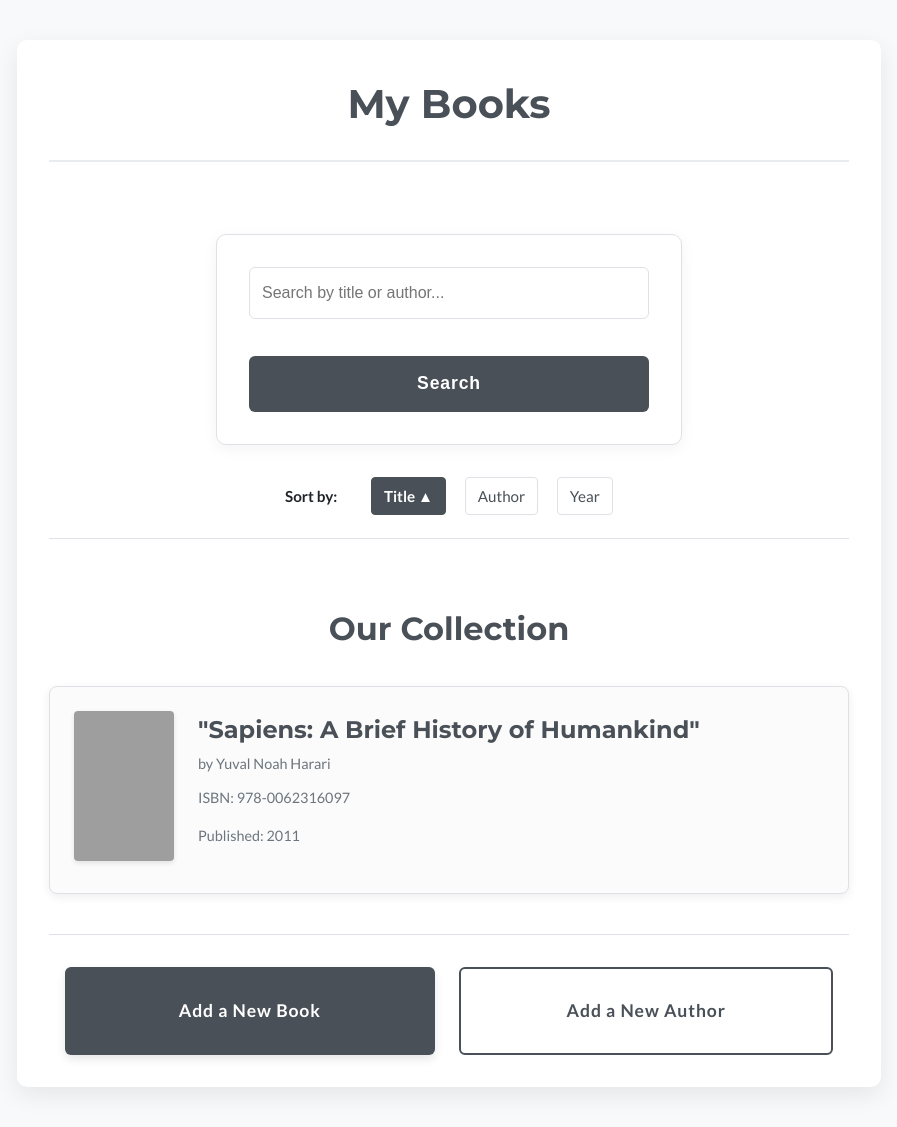
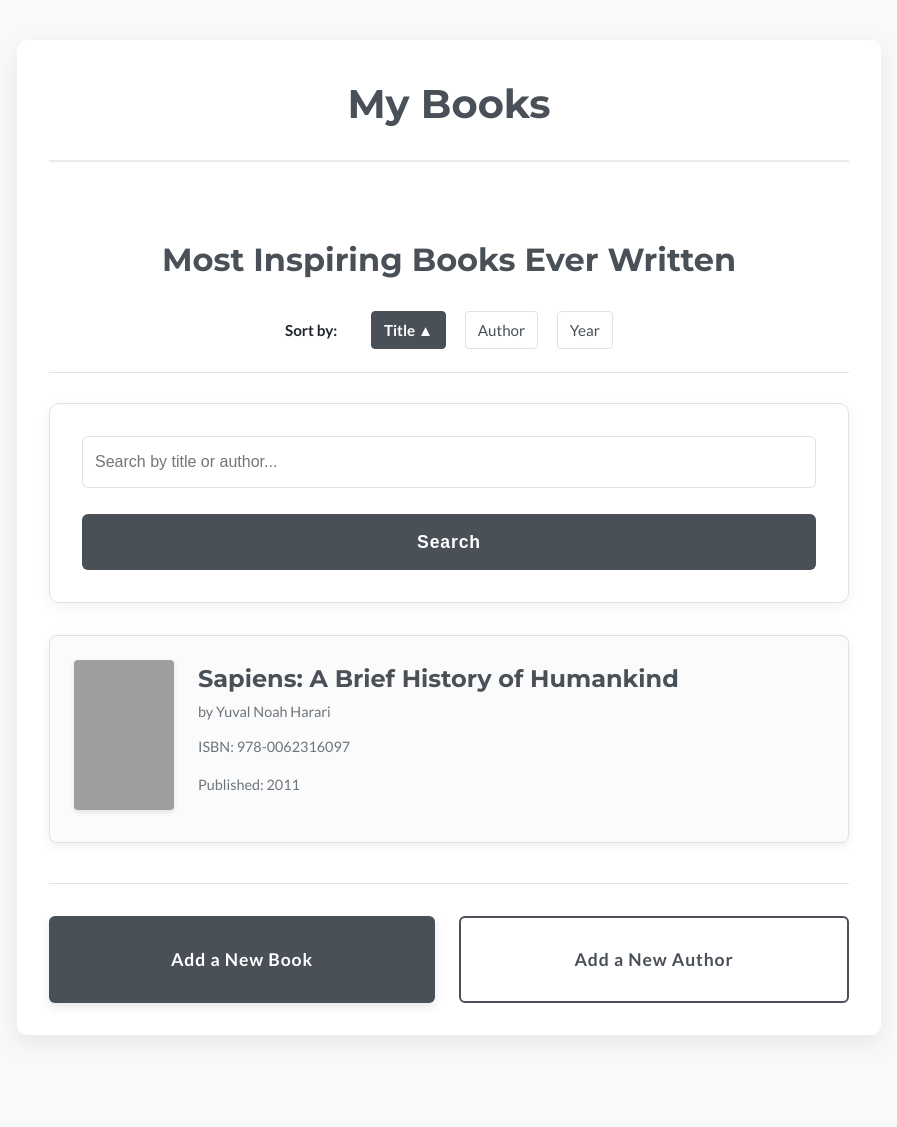
Before and after one commit to edgroell/my-books, a Flask app: page / in a window 1280 px wide. Shown: the whole page, without its empty margins (191-1088 px from the left). After the commit the page ends 1038 px from the top, so only its background shows below. Run offline with Flask 3, Linux system fonts and the light colour scheme; data comes from the database, SQL or seed files in the repository; grey boxes are pictures that could not be loaded.

```diff
--- a/static/styles.css
+++ b/static/styles.css
@@ -1,9 +1,18 @@
+/*
+ * styles.css
+ * This file contains the complete styling for My Books App.
+ */
+
+/* Import Google Fonts for a modern look */
 @import url('https://fonts.googleapis.com/css2?family=Lato:wght@400;700&family=Montserrat:wght@600;700&display=swap');
 
+/* --- Modern Color Palette and Fonts with CSS Variables --- */
 :root {
+    /* Fonts */
     --font-family-body: 'Lato', sans-serif;
     --font-family-heading: 'Montserrat', sans-serif;
 
+    /* Colors - Dark Grey Palette */
     --primary-accent: #495057;
     --primary-accent-dark: #212529;
     --secondary-accent-light: #e9ecef;
@@ -16,6 +25,7 @@
     --book-item-bg: #fbfbfb;
     --border-color-neutral: #dee2e6;
 
+    /* Flash Message Colors */
     --flash-error-bg: #fdd8d8;
     --flash-error-text: #c0392b;
     --flash-error-border: #f8baba;
@@ -25,6 +35,7 @@
     --flash-success-border: #b0e9b0;
 }
 
+/* --- General Body and Layout --- */
 body {
     font-family: var(--font-family-body);
     line-height: 1.6;
@@ -45,6 +56,7 @@ body {
     box-shadow: 0 8px 25px rgba(0, 0, 0, 0.08);
 }
 
+/* --- Headings --- */
 h1, h2, h3 {
     font-family: var(--font-family-heading);
     color: var(--primary-accent);
@@ -70,6 +82,7 @@ h3 {
     margin-bottom: 0.1em;
 }
 
+/* --- Paragraphs and Links --- */
 p {
     margin-bottom: 1em;
 }
@@ -92,6 +105,7 @@ a:hover {
     font-weight: bold;
 }
 
+/* --- Navigation Links --- */
 .navigation-links {
     text-align: center;
     margin-top: 2.5em;
@@ -101,6 +115,8 @@ a:hover {
     flex-direction: column;
     align-items: center;
     gap: 1em;
+    width: 100%;
+    box-sizing: border-box;
 }
 
 @media (min-width: 600px) {
@@ -119,8 +135,6 @@ a:hover {
     align-items: center;
     min-height: 48px;
     flex: 1;
-    max-width: 300px;
-
     padding: 1em 2em;
     background-color: var(--primary-accent);
     color: white;
@@ -171,10 +185,9 @@ a:hover {
     flex-direction: column;
     align-items: center;
     margin-bottom: 2em;
-    gap: 0.8em;
-    max-width: 400px;
-    margin-left: auto;
-    margin-right: auto;
+    gap: 0.1em;
+    width: 100%;
+    box-sizing: border-box;
 }
 
 .search-input {
@@ -215,6 +228,7 @@ a:hover {
     transform: translateY(0);
 }
 
+/* --- Sort Options --- */
 .sort-options {
     text-align: center;
     margin-bottom: 2em;
@@ -263,6 +277,7 @@ a:hover {
     color: white;
 }
 
+/* --- Flash Messages --- */
 .flashes {
     list-style: none;
     padding: 0;
@@ -290,6 +305,7 @@ a:hover {
     border-color: var(--flash-success-border);
 }
 
+/* --- Forms (General) --- */
 form {
     background-color: var(--card-bg-color);
     padding: 2em;
@@ -306,6 +322,7 @@ label {
     font-size: 1em;
 }
 
+/* General Input Styling (applies to standard forms like Add Book/Author) */
 input[type="text"],
 input[type="number"],
 input[type="date"],
@@ -354,6 +371,7 @@ button[type="submit"]:active {
     transform: translateY(0);
 }
 
+/* --- Book List on Homepage --- */
 .book-list {
     list-style: none;
     padding: 0;
@@ -416,6 +434,7 @@ button[type="submit"]:active {
     margin-bottom: 0.4em;
 }
 
+/* --- Empty Message --- */
 .empty-message {
     text-align: center;
     font-size: 1.2em;
--- a/templates/add_author.html
+++ b/templates/add_author.html
@@ -11,7 +11,6 @@
     <div class="container">
         <h1>Add New Author</h1>
 
-        {# Flash messages display block #}
         {% with messages = get_flashed_messages(with_categories=true) %}
             {% if messages %}
                 <ul class="flashes">
@@ -29,7 +28,7 @@
             <label for="birth_date">Birthdate:</label>
             <input type="date" id="birth_date" name="birth_date" value="{{ birth_date or '' }}" required>
 
-            <label for="date_of_death">Date of Death:</label>
+            <label for="death_date">Date of Death:</label>
             <input type="date" id="death_date" name="death_date" value="{{ death_date or '' }}">
 
             <button type="submit">Add Author</button>
--- a/templates/home.html
+++ b/templates/home.html
@@ -21,11 +21,7 @@
             {% endif %}
         {% endwith %}
 
-        <form method="GET" action="{{ url_for('index') }}" class="search-form"> {# NEW: Search Form #}
-            <input type="text" name="search_query" class="search-input"
-                   placeholder="Search by title or author..." value="{{ search_query or '' }}">
-            <button type="submit" class="search-button">Search</button>
-        </form>
+        <h2>Most Inspiring Books Ever Written</h2>
 
         <div class="sort-options">
             <span>Sort by:</span>
@@ -36,7 +32,7 @@
             ] %}
             {% for key, label in sort_options %}
                 {% set new_order = 'desc' if current_sort_by == key and current_order == 'asc' else 'asc' %}
-                <a href="{{ url_for('index', sort_by=key, order=new_order, search_query=search_query) }}" {# IMPORTANT: Preserve search_query on sort links #}
+                <a href="{{ url_for('index', sort_by=key, order=new_order, search_query=search_query) }}"
                    class="sort-link {% if current_sort_by == key %}active{% endif %}">
                     {{ label }}
                     {% if current_sort_by == key %}
@@ -46,8 +42,13 @@
             {% endfor %}
         </div>
 
+        <form method="GET" action="{{ url_for('index') }}" class="search-form">
+            <input type="text" name="search_query" class="search-input"
+                   placeholder="Search by title or author..." value="{{ search_query or '' }}">
+            <button type="submit" class="search-button">Search</button>
+        </form>
+
         {% if books %}
-            <h2>Our Collection</h2>
             <ul class="book-list">
             {% for book in books %}
                 <li class="book-item">
@@ -64,7 +65,7 @@
                         {% endif %}
 
                         <div class="book-details-text">
-                            <h3>"{{ book.title }}"</h3>
+                            <h3>{{ book.title }}</h3>
                             <p class="book-author">
                                 {% if book.author %}
                                     by {{ book.author.name }}
@@ -80,7 +81,6 @@
             {% endfor %}
             </ul>
         {% else %}
-            {# UPDATED: Message for no books, consider search #}
             <p class="empty-message">
                 Looks like the shelves are a bit bare...
                 {% if search_query %}
```
Also changed, not shown: app.py (+23 -6 lines), data/data_models.py (+11 -1 lines).
